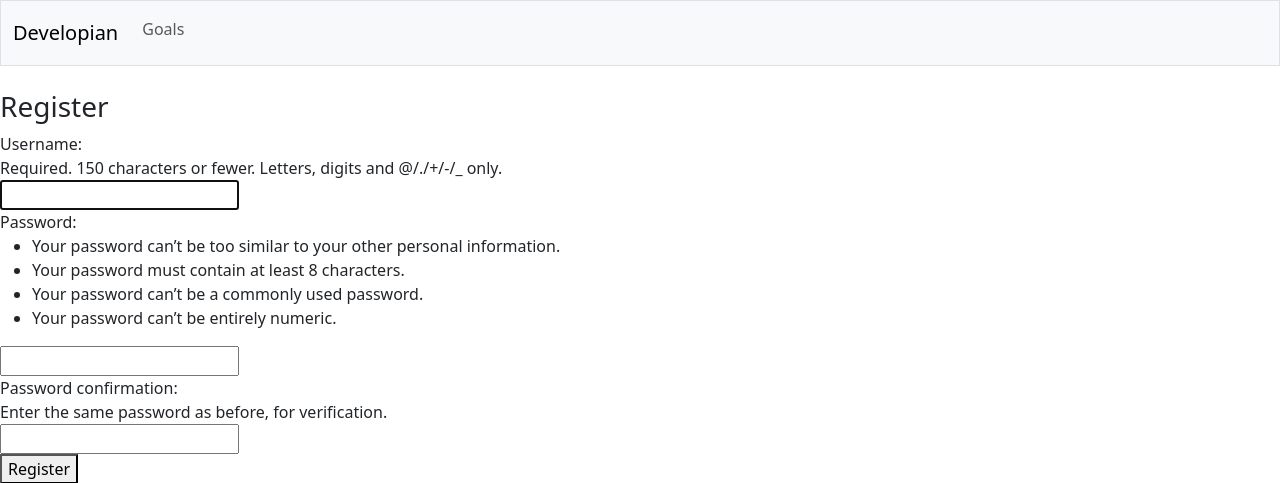
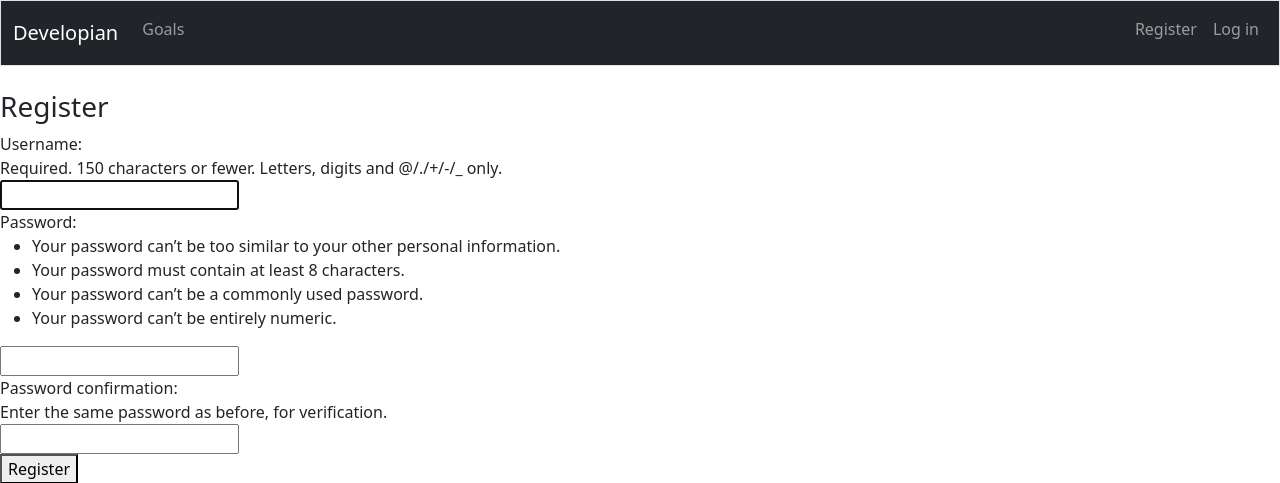
Before and after one commit to 49M/Developian_Web, a Django app: page /accounts/register/ in a window 1280 px wide. Shown: the top 483 px of the page. Run offline with Django 5.2, Linux system fonts and the light colour scheme; some libraries are stand-ins or nearby versions.

Commit message:
Log in, Register and logout navbar buttons

```diff
--- a/developian/templates/developian/base.html
+++ b/developian/templates/developian/base.html
@@ -12,7 +12,7 @@
     {% bootstrap_javascript %}
   </head>
   <body>
-    <nav class="navbar navbar-expand-md navbar-light bg-light mb-4 border">
+    <nav class="navbar navbar-expand-md navbar-dark bg-dark mb-4 border">
       <div class="container-fluid">
         <a class="navbar-brand" href="{% url 'developian:index' %}">
           Developian
@@ -31,8 +31,38 @@
                 Goals
               </a>
             </li>
+          </ul> <!--End of links on left side of Navbar-->
+
+          <!--Account Related links-->
+          <ul class="navbar-nav ms-auto mb-2 mb-md-o">
+            {% if user.is_authenticated %}
+              <li class="nav-item">
+                <span class="navbar-text me-2">HELLO, {{ user.username.upper }}</span>
+              </li>
+            {% else %}
+              <li class="nav-item">
+                <a class="nav-link" href="{% url 'accounts:register' %}">
+                  Register
+                </a>
+              </li>
+              <li class="nav-item">
+                <a class="nav-link" href="{% url 'accounts:login' %}">
+                  Log in
+                </a>
+              </li>
+            {% endif %}
           </ul>
-        </div>
+
+          {% if user.is_authenticated %}
+            <form action="{% url 'accounts:logout' %}" method="post">
+              {% csrf_token %}
+              <button name="submit" class="btn btn-outline-secondary btn-sm">
+                Log out
+              </button>
+            </form>
+          {% endif %}
+
+        </div> <!--Closes collapsable parts of navbar-->
 
       </div> <!-- Closes navbar's container -->
     </nav> <!-- End of navbar -->
```
Also changed, not shown: db.sqlite3, 1 other file.
